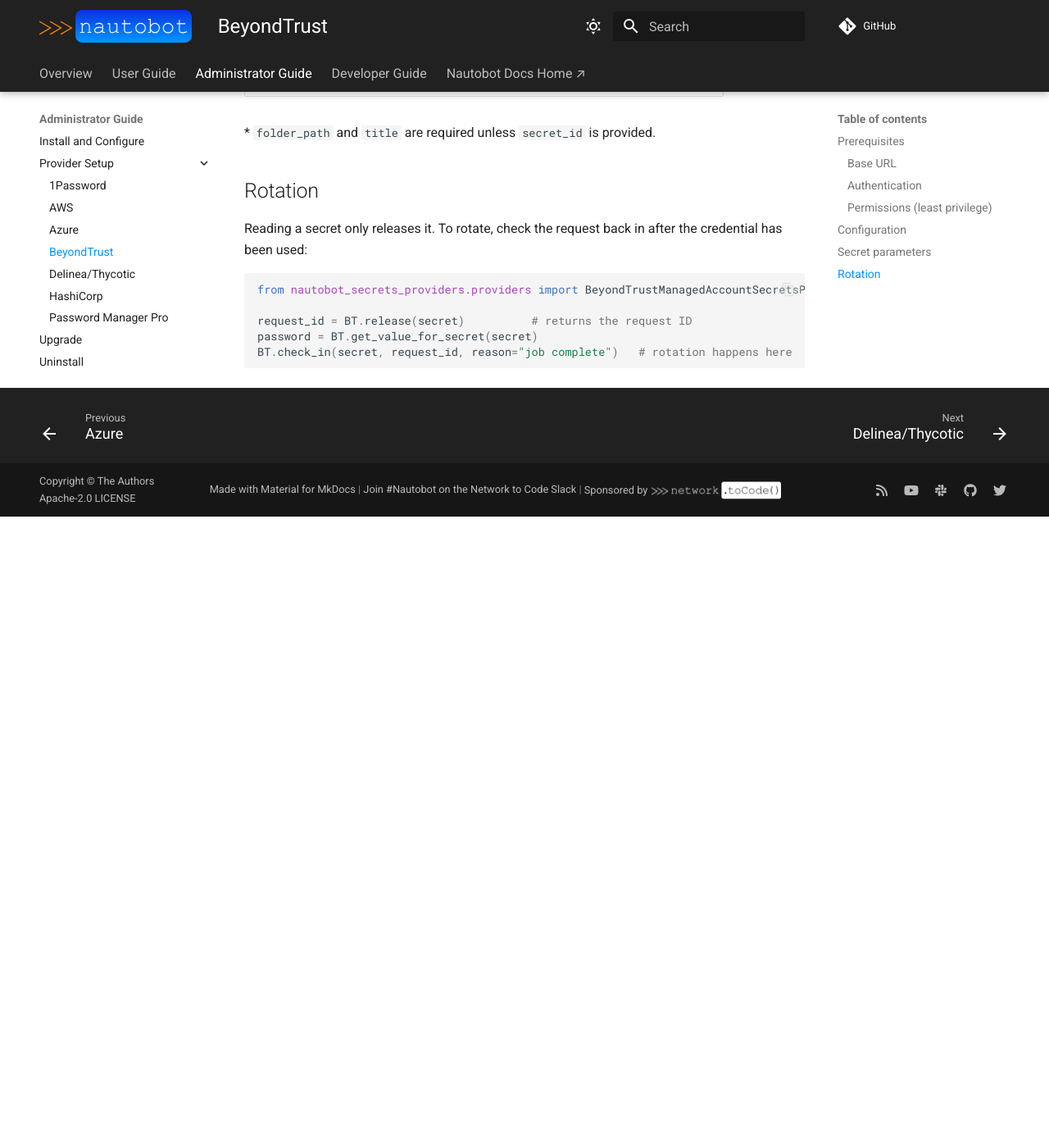
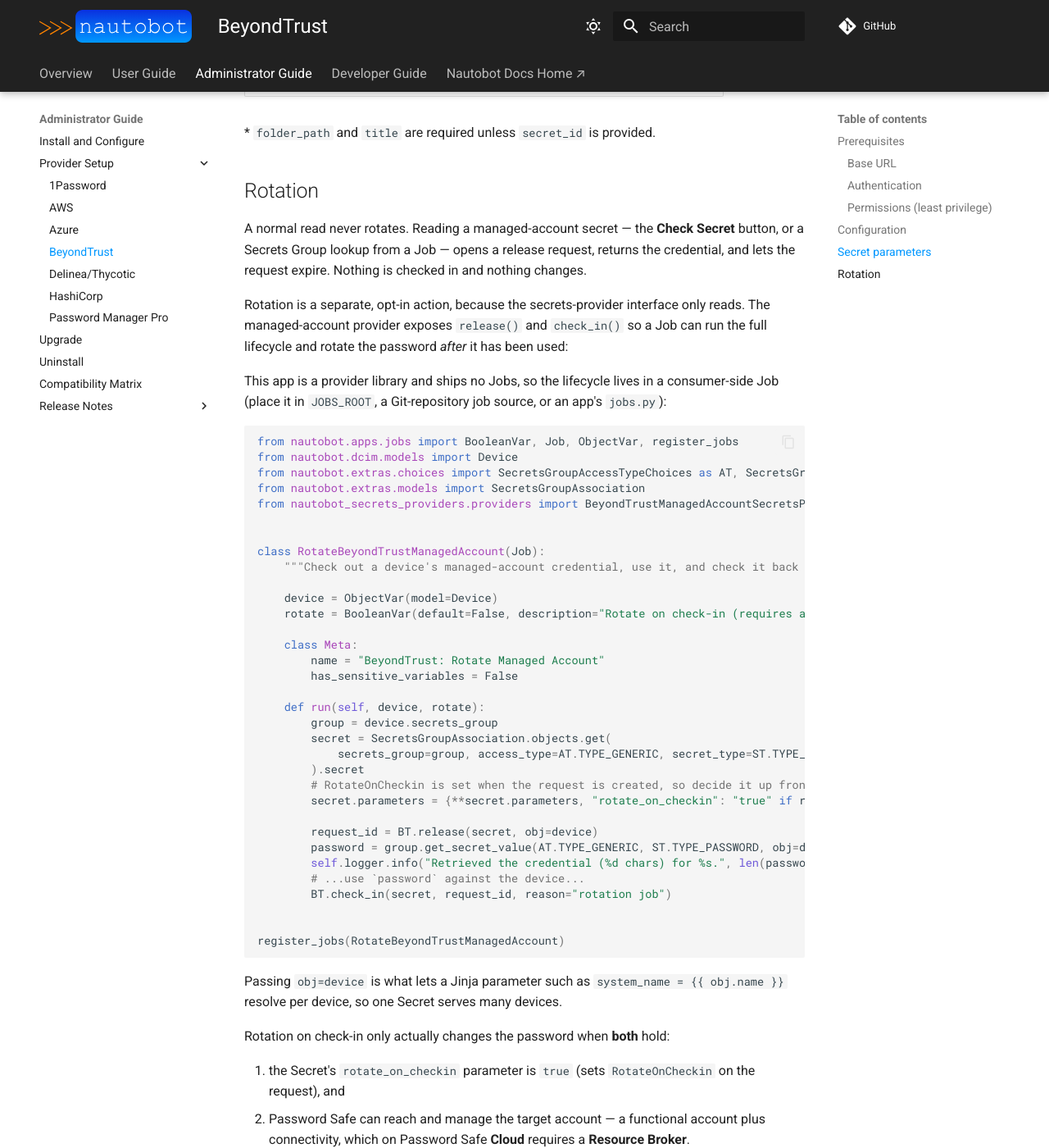
Before and after one commit to nautobot/nautobot-app-secrets-providers, an MkDocs documentation site: the page built from docs/admin/providers/beyondtrust_setup.md, in a window 1280 px wide and 1400 px high, scrolled down 2657 px. Shown: the whole window at 82% size. Built offline with MkDocs 1.6.1 and Material for MkDocs 9.7.7, drawn with Linux system fonts in a browser that asks for light colours; comment, search, counter and statistics services are not loaded; before the commit the page ends 3287 px from its top, so only the background shows below that; some of the changed text lies outside the part shown.

Commit message:
Document managed-account rotation with an example Job
Correct the Rotation section (a read never rotates; rotation on check-in requires
the rotate_on_checkin parameter AND a target Password Safe can reach -- a Resource
Broker on Password Safe Cloud) and add a complete consumer-side example Job showing
the release -> read -> check-in lifecycle, including passing obj=device so Jinja
parameters resolve per device.

````diff
--- a/docs/admin/providers/beyondtrust_setup.md
+++ b/docs/admin/providers/beyondtrust_setup.md
@@ -105,13 +105,62 @@
 
 ## Rotation
 
-Reading a secret only releases it. To rotate, check the request back in after the credential has been
-used:
+A normal read never rotates. Reading a managed-account secret — the **Check Secret** button, or a Secrets
+Group lookup from a Job — opens a release request, returns the credential, and lets the request expire.
+Nothing is checked in and nothing changes.
+
+Rotation is a separate, opt-in action, because the secrets-provider interface only reads. The managed-account
+provider exposes `release()` and `check_in()` so a Job can run the full lifecycle and rotate the password
+*after* it has been used:
+
+This app is a provider library and ships no Jobs, so the lifecycle lives in a consumer-side Job (place it
+in `JOBS_ROOT`, a Git-repository job source, or an app's `jobs.py`):
 
 ```python
+from nautobot.apps.jobs import BooleanVar, Job, ObjectVar, register_jobs
+from nautobot.dcim.models import Device
+from nautobot.extras.choices import SecretsGroupAccessTypeChoices as AT, SecretsGroupSecretTypeChoices as ST
+from nautobot.extras.models import SecretsGroupAssociation
 from nautobot_secrets_providers.providers import BeyondTrustManagedAccountSecretsProvider as BT
 
-request_id = BT.release(secret)          # returns the request ID
-password = BT.get_value_for_secret(secret)
-BT.check_in(secret, request_id, reason="job complete")   # rotation happens here
+
+class RotateBeyondTrustManagedAccount(Job):
+    """Check out a device's managed-account credential, use it, and check it back in."""
+
+    device = ObjectVar(model=Device)
+    rotate = BooleanVar(default=False, description="Rotate on check-in (requires a Resource Broker).")
+
+    class Meta:
+        name = "BeyondTrust: Rotate Managed Account"
+        has_sensitive_variables = False
+
+    def run(self, device, rotate):
+        group = device.secrets_group
+        secret = SecretsGroupAssociation.objects.get(
+            secrets_group=group, access_type=AT.TYPE_GENERIC, secret_type=ST.TYPE_PASSWORD
+        ).secret
+        # RotateOnCheckin is set when the request is created, so decide it up front.
+        secret.parameters = {**secret.parameters, "rotate_on_checkin": "true" if rotate else "false"}
+
+        request_id = BT.release(secret, obj=device)                                       # open the request
+        password = group.get_secret_value(AT.TYPE_GENERIC, ST.TYPE_PASSWORD, obj=device)  # reuses it (ConflictOption: reuse)
+        self.logger.info("Retrieved the credential (%d chars) for %s.", len(password), device.name)
+        # ...use `password` against the device...
+        BT.check_in(secret, request_id, reason="rotation job")                            # check in -> rotate if configured + reachable
+
+
+register_jobs(RotateBeyondTrustManagedAccount)
 ```
+
+Passing `obj=device` is what lets a Jinja parameter such as `system_name = {{ obj.name }}` resolve per
+device, so one Secret serves many devices.
+
+Rotation on check-in only actually changes the password when **both** hold:
+
+1. the Secret's `rotate_on_checkin` parameter is `true` (sets `RotateOnCheckin` on the request), and
+2. Password Safe can reach and manage the target account — a functional account plus connectivity, which on
+   Password Safe **Cloud** requires a **Resource Broker**.
+
+If Password Safe cannot reach the device, the check-in still succeeds but the password change fails on the
+Password Safe side (visible on the account's change status, not in Nautobot) and the vaulted value is
+unchanged.
````
